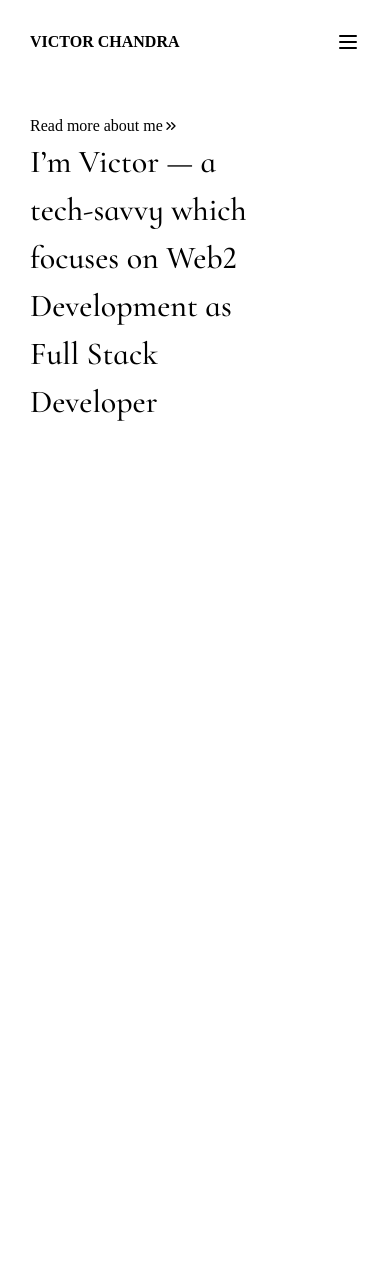
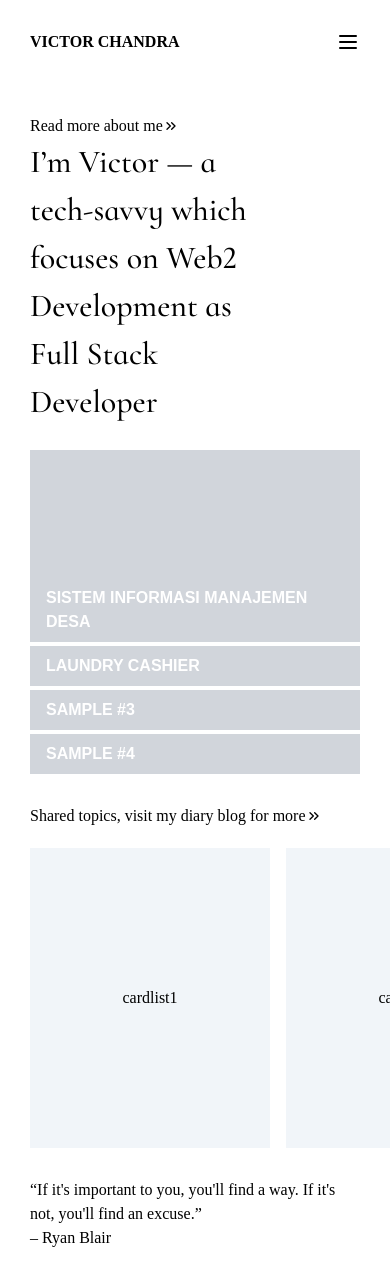
Before and after one commit to victorchndra/guest-frontend-personal-website, a React (Vite) app: page / in a window 390 px wide. Shown: the top 1286 px of the page. Before the commit the page ends 844 px from the top, so only its background shows below. Built offline with nearby package versions, Linux system fonts and the light colour scheme; a web font is replaced by a local one.

Commit message:
home design + responsive

```diff
--- a/src/App.css
+++ b/src/App.css
@@ -5,12 +5,24 @@
 @tailwind components;
 @tailwind utilities;
 
-
 @layer base {
   body {
       font-family: "Cormorant Upright", serif;
       font-weight: 500;
       font-size: 1em;
+  }
+}
+
+@layer utilities {
+  /* Hide scrollbar for Chrome, Safari and Opera */
+  .no-scrollbar::-webkit-scrollbar {
+      display: none;
+  }
+
+  /* Hide scrollbar for IE, Edge and Firefox */
+  .no-scrollbar {
+      -ms-overflow-style: none;  /* IE and Edge */
+      scrollbar-width: none;  /* Firefox */
   }
 }
 
--- a/src/App.jsx
+++ b/src/App.jsx
@@ -13,6 +13,8 @@ function App() {
             <Route index element={<Home />} />
 
             {/* <Route path='/about' element={<About />}/> */}
+
+            {/* <Route path='/blog' element={<Blog />}/> */}
           </Route>
         </Routes>
       </BrowserRouter>
--- a/src/Components/Navbar.jsx
+++ b/src/Components/Navbar.jsx
@@ -11,7 +11,7 @@ const Navbar = () => {
     }
 
     return (
-        <nav className='p-[30px] flex flex-col md:justify-between md:flex-row z-0 md:z-[1] bg-white w-full left-0'>
+        <nav className={`p-[30px] flex flex-col md:justify-between md:flex-row z-0 md:z-[1] bg-white w-full left-0 `}>
             <div className="flex font-bold md:pl-0 justify-between items-center">
                 <Link to={`/`} className="hover:cursor-pointer">VICTOR CHANDRA</Link>
                 {showMenu === false
--- /dev/null
+++ b/src/Components/ProjectList.jsx
@@ -0,0 +1,53 @@
+import { useEffect } from "react"
+import { useState } from "react"
+
+/* eslint-disable react/jsx-key */
+const ProjectList = () => {
+
+    const [selectedProject, setSelectedProject] = useState()
+
+    const handleActiveProject = (index) => {
+      setSelectedProject(index)
+    }
+
+    const projects = [
+      {
+        name: 'Sistem Informasi Manajemen Desa',
+        initial: 'SIMDES',
+      },
+      {
+        name: 'Laundry Cashier',
+        initial: '',
+      },
+      {
+        name: 'Sample #3',
+        initial: '',
+      },
+      {
+        name: 'Sample #4',
+        initial: '',
+      },
+    ]
+
+    useEffect(() => {
+      setSelectedProject(0)
+    }, [])
+
+    return (
+      <>
+        <div className="flex flex-col space-y-1 justify-end">
+          {projects.map((project, index) => (
+            <div key={index}
+              className={`flex bg-gray-300 px-4 py-2 cursor-pointer ${index == selectedProject && 'h-48 items-end'}`}
+              onClick={() => handleActiveProject(index)}>
+              <h1 className="font-poppins font-bold uppercase text-white">
+                {project.name}
+              </h1>
+            </div>
+          ))}
+        </div>
+      </>
+    )
+}
+
+export default ProjectList
--- a/src/Pages/Home.jsx
+++ b/src/Pages/Home.jsx
@@ -1,11 +1,12 @@
 import { Link } from "react-router-dom"
 import { ChevronsRight } from "lucide-react"
+import ProjectList from "../Components/ProjectList"
 
 const Home = () => {
   return (
     <>
         {/* About Section */}
-        <section className="p-[30px] flex flex-col md:p-[90px]">
+        <section className="px-[30px] pt-[30px] flex flex-col md:px-[90px] md:pt-[30px]">
             <Link to={`/about`} className="flex items-center hover:underline">
                 Read more about me <ChevronsRight className="w-4 h-4"/>
             </Link>
@@ -17,6 +18,25 @@ const Home = () => {
         </section>
 
         {/* Projects Section */}
+        <section className="px-[30px] pt-[24px] md:px-[90px] md:w-[700px]">
+            <div className="flex flex-col">
+                <ProjectList />
+            </div>
+        </section>
+
+        {/* Blogs Section */}
+        <section className="py-[30px] w-full">
+            <Link to={`/blog`} className="flex items-center hover:underline px-[30px] md:px-[90px]">
+                Shared topics, visit my diary blog for more <ChevronsRight className="w-4 h-4"/>
+            </Link>
+            <div className="flex overflow-x-auto mt-[20px] space-x-4 md:justify-between max-w-max no-scrollbar">
+                <div className="flex justify-center items-center min-w-[240px] h-[300px] bg-slate-100 ml-[30px] md:ml-[90px]">cardlist1</div>
+                <div className="flex justify-center items-center min-w-[240px] h-[300px] bg-slate-100">cardlist2</div>
+                <div className="flex justify-center items-center min-w-[240px] h-[300px] bg-slate-100">cardlist3</div>
+                <div className="flex justify-center items-center min-w-[240px] h-[300px] bg-slate-100">cardlist4</div>
+                <div className="flex justify-center items-center min-w-[240px] h-[300px] bg-slate-100 mr-[30px] md:mr-[90px]">cardlist5</div>
+            </div>
+        </section>
     </>
   )
 }
--- a/src/Pages/Layout.jsx
+++ b/src/Pages/Layout.jsx
@@ -5,12 +5,19 @@ const Layout = () => {
   return (
     <>
         <header>
-            <Navbar />
+          <Navbar />
         </header>
 
         <main>
-            <Outlet />
+          <Outlet />
         </main>
+
+        <footer>
+          <div className="px-[30px] md:px-[90px] pb-12 flex flex-col">
+            <span>“If it's important to you, you'll find a way. If it's not, you'll find an excuse.”</span>
+            <span>– Ryan Blair</span>
+          </div>
+        </footer>
     </>
   )
 }
--- a/tailwind.config.js
+++ b/tailwind.config.js
@@ -7,6 +7,7 @@ export default {
   theme: {
     extend: {
       fontFamily: {
+        'poppins': ['Poppins', 'sans-serif'],
         'cormorant-upright': ['Cormorant Upright', 'serif'],
         'cormorant-infant': ['Cormorant Infant', 'serif']
       }
```
